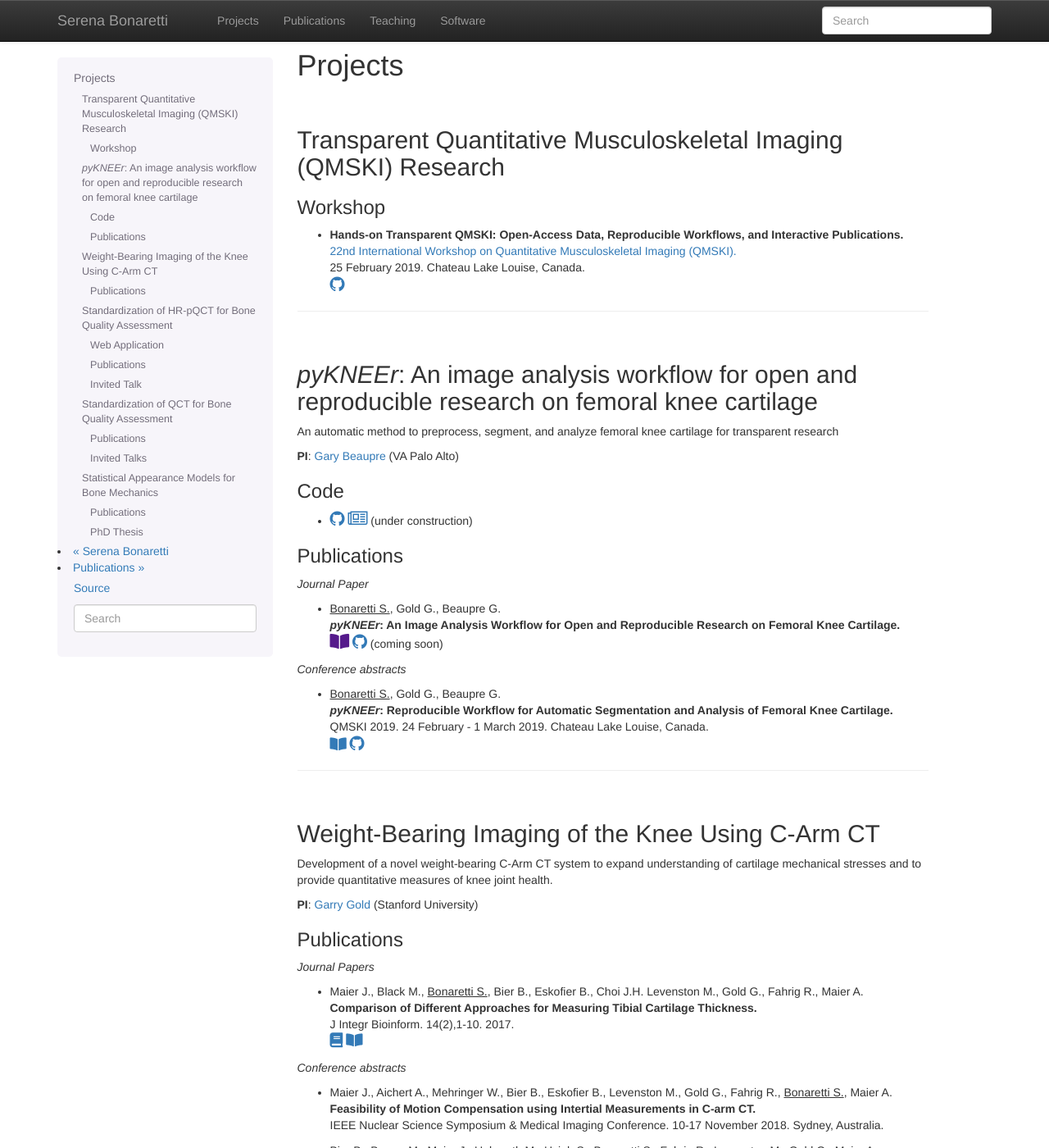
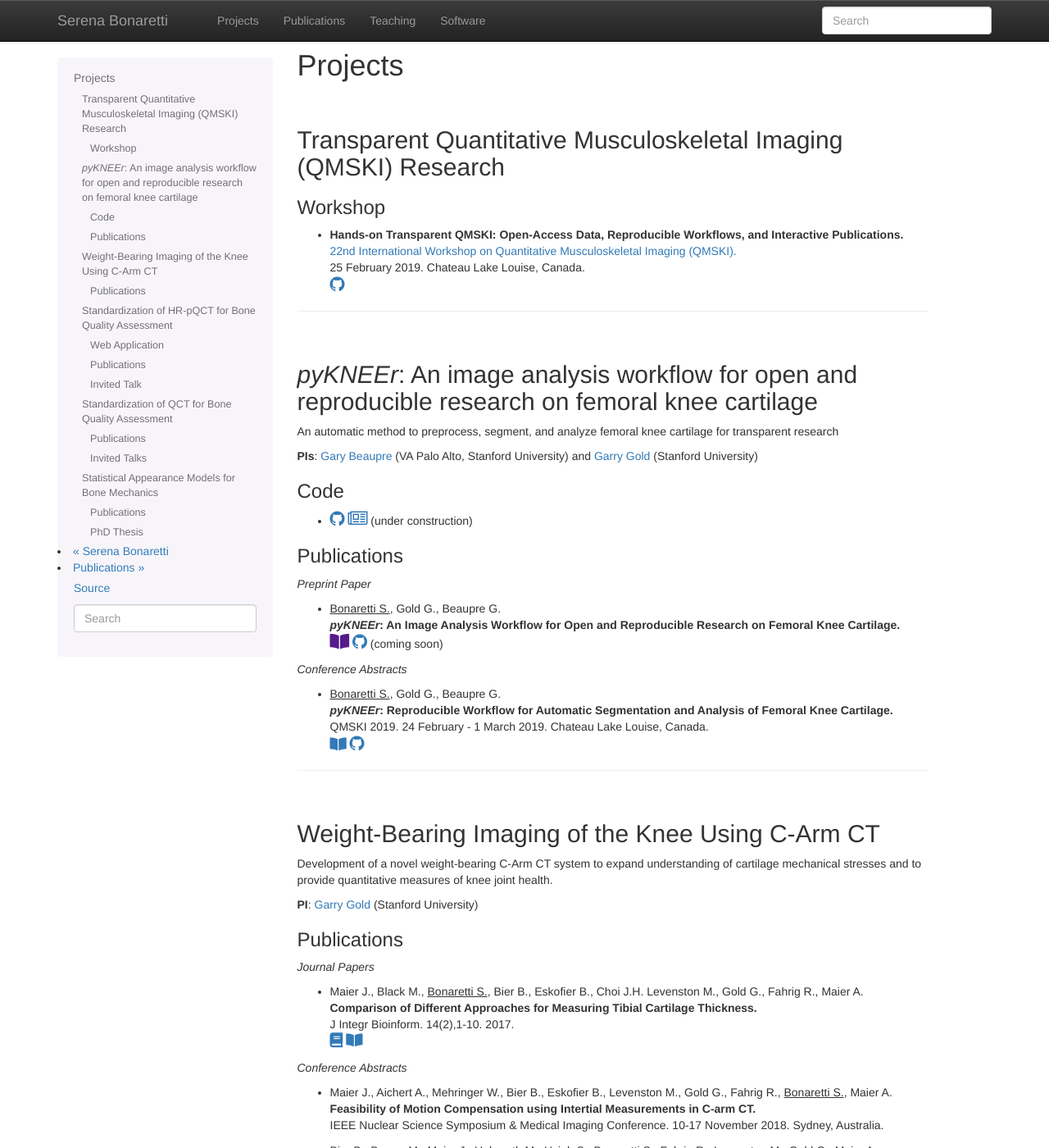
Before and after one commit to sbonaretti/sbonaretti.github.io, a Sphinx documentation site: the page built from source/projects.rst, in a window 1280 px wide and 1400 px high. Shown: the whole window at 82% size. Built offline with Sphinx 7.4.7, drawn with Linux system fonts in a browser that asks for light colours; nearby versions of some CDN libraries; formulas are drawn with MathJax 3; some of the changed text lies outside the part shown.

Commit message:
Add files via upload

```diff
--- a/source/projects.rst
+++ b/source/projects.rst
@@ -34,7 +34,9 @@ An automatic method to preprocess, segment, and analyze femoral knee cartilage f
 
 .. raw:: html
 
-   <b>PI</b>: <a href="http://pavir.org/means/researchers/gary-s-beaupre-ph-d/" target="_blank"> Gary Beaupre </a> (VA Palo Alto)
+   <b>PIs</b>: <a href="http://pavir.org/means/researchers/gary-s-beaupre-ph-d/" target="_blank"> Gary Beaupre </a> (VA Palo Alto, Stanford University) and
+   <a href="https://med.stanford.edu/profiles/garry-gold" target="_blank"> Garry Gold </a> (Stanford University)
+
 
 Code
 ++++++++++++++++++++++++++++++++++++++++++++++++++++++++++++++++++++++++++++++++
@@ -51,7 +53,7 @@ Code
 Publications
 ++++++++++++++++++++++++++++++++++++++++++++++++++++++++++++++++++++++++++++++++
 
-*Journal Paper*
+*Preprint Paper*
 
 * .. raw:: html
 
@@ -64,7 +66,7 @@ Publications
      <p style="margin-bottom:0.3cm;"></p>
 
 
-*Conference abstracts*
+*Conference Abstracts*
 
 * .. raw:: html
 
@@ -109,7 +111,7 @@ Publications
      <a href="https://agbi.techfak.uni-bielefeld.de/imbio/ib2017/preprints/JIB.2017.0015PRE.pdf" target="_blank"><i class="fas fa-book-open" style="font-size:18px;"></i></a>
      <p style="margin-bottom:0.3cm;"></p>
 
-*Conference abstracts*
+*Conference Abstracts*
 
 * .. raw:: html
 
@@ -302,7 +304,7 @@ Publications
      <a href="https://www.ncbi.nlm.nih.gov/pmc/articles/PMC4589175/pdf/nihms608850.pdf" target="_blank"><i class="fas fa-book-open" style="font-size:18px;"></i></a>
      <p style="margin-bottom:0.3cm;"></p>
 
-*Conference abstracts*
+*Conference Abstracts*
 
 * .. raw:: html
 
```
